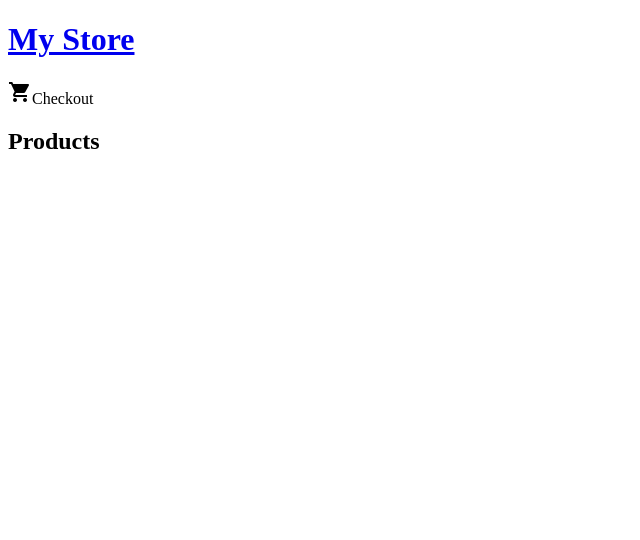
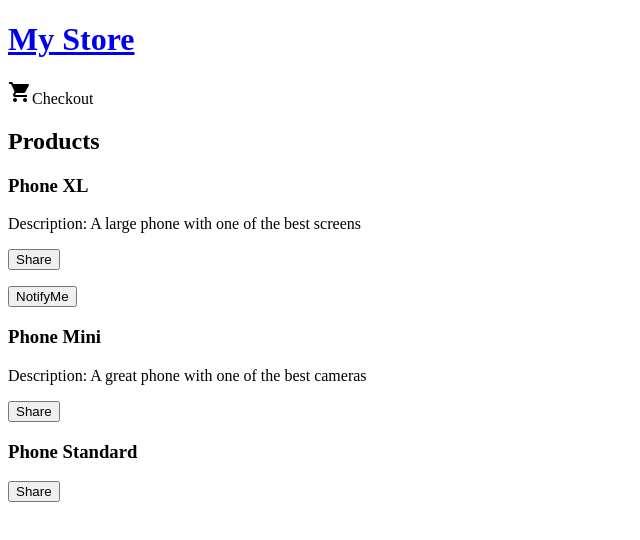
Before and after one commit to vrindadesai/aesthetify, an Angular app: page / in a window 1280 px wide. Shown: the top 540 px of the page, without its empty margins (0-640 px from the left). Built offline with nearby package versions, Linux system fonts and the light colour scheme.

Commit message:
Completed the Getting started section of Angular Getting Started.

```diff
--- a/src/app/app.module.ts
+++ b/src/app/app.module.ts
@@ -6,6 +6,7 @@
 import { AppComponent } from './app.component';
 import { TopBarComponent } from './top-bar/top-bar.component';
 import { ProductListComponent } from './product-list/product-list.component';
+import { ProductAlertsComponent } from './product-alerts/product-alerts.component';
 
 @NgModule({
   imports: [
@@ -18,7 +19,8 @@
   declarations: [
     AppComponent,
     TopBarComponent,
-    ProductListComponent
+    ProductListComponent,
+    ProductAlertsComponent
   ],
   bootstrap: [
     AppComponent
--- /dev/null
+++ b/src/app/product-alerts/product-alerts.component.html
@@ -0,0 +1,3 @@
+<p *ngIf="product && product.price > 700">
+    <button type="button" (click)="notify.emit()">NotifyMe</button>
+</p>
--- a/src/app/product-list/product-list.component.html
+++ b/src/app/product-list/product-list.component.html
@@ -1,4 +1,25 @@
 <h2>Products</h2>
+
+<div *ngFor="let product of products">
+    <h3>
+        <a [title]="product.name + ' details'">
+            {{ product.name }}
+        </a>
+    </h3>
+    <p *ngIf="product.description">
+        Description: {{ product.description }}
+    </p>
+
+    <button type="button" (click)="share()">
+        Share
+    </button>
+
+    <app-product-alerts [product]="product" (notify)="onNotify()">
+
+
+    </app-product-alerts>
+
+</div>
 
 
 <!--
--- a/src/app/product-list/product-list.component.ts
+++ b/src/app/product-list/product-list.component.ts
@@ -13,6 +13,10 @@
   share() {
     window.alert('The product has been shared!');
   }
+
+  onNotify() {
+    window.alert("You will be notified when the product goes on sale");
+  }
 }
 
 
```
Also changed, not shown: src/app/product-alerts/product-alerts.component.ts (added, +13 -0 lines), src/app/product-alerts/product-alerts.component.css (added), 1 other file (tests, documents, lock files or other folders).
